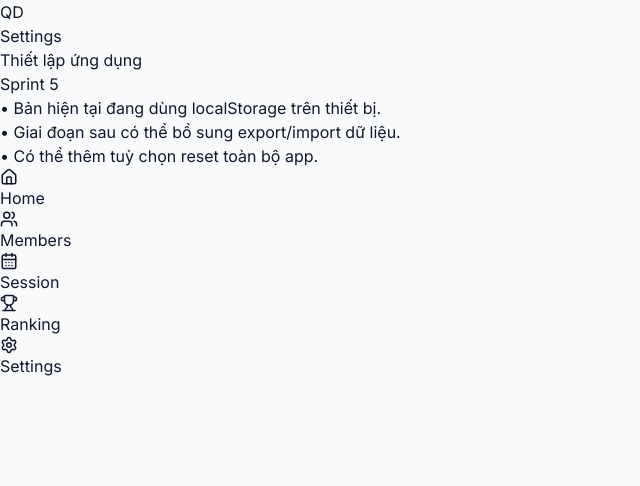
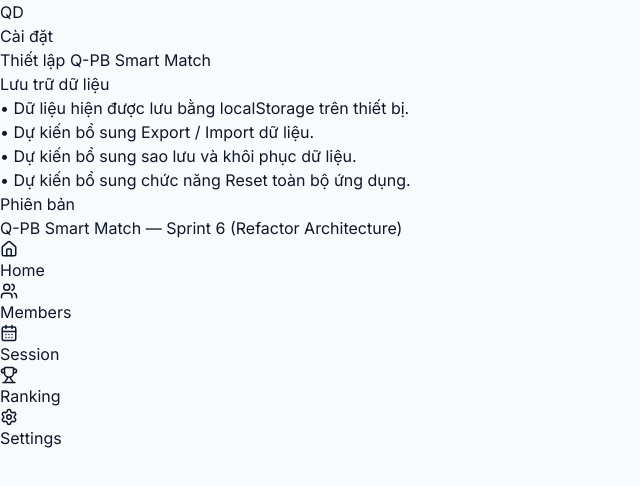
Before and after one commit to tdquan170788-byte/q-pb-smart-match, a Next.js app: page /settings in a window 1280 px wide. Shown: the top 486 px of the page, without its empty margins (0-640 px from the left). Built offline with nearby package versions, Linux system fonts and the light colour scheme.

Commit message:
Update page.tsx
Sprint 30

```diff
--- a/src/app/settings/page.tsx
+++ b/src/app/settings/page.tsx
@@ -5,13 +5,23 @@
 
 export default function SettingsPage() {
   return (
-    <AppShell title="Settings" subtitle="Thiết lập ứng dụng">
+    <AppShell
+      title="Cài đặt"
+      subtitle="Thiết lập Q-PB Smart Match"
+    >
       <div className="space-y-4">
-        <SectionCard title="Sprint 5">
+        <SectionCard title="Lưu trữ dữ liệu">
           <div className="space-y-2 text-sm text-slate-600">
-            <div>• Bản hiện tại đang dùng localStorage trên thiết bị.</div>
-            <div>• Giai đoạn sau có thể bổ sung export/import dữ liệu.</div>
-            <div>• Có thể thêm tuỳ chọn reset toàn bộ app.</div>
+            <div>• Dữ liệu hiện được lưu bằng localStorage trên thiết bị.</div>
+            <div>• Dự kiến bổ sung Export / Import dữ liệu.</div>
+            <div>• Dự kiến bổ sung sao lưu và khôi phục dữ liệu.</div>
+            <div>• Dự kiến bổ sung chức năng Reset toàn bộ ứng dụng.</div>
+          </div>
+        </SectionCard>
+
+        <SectionCard title="Phiên bản">
+          <div className="text-sm text-slate-600">
+            Q-PB Smart Match — Sprint 6 (Refactor Architecture)
           </div>
         </SectionCard>
       </div>
```
